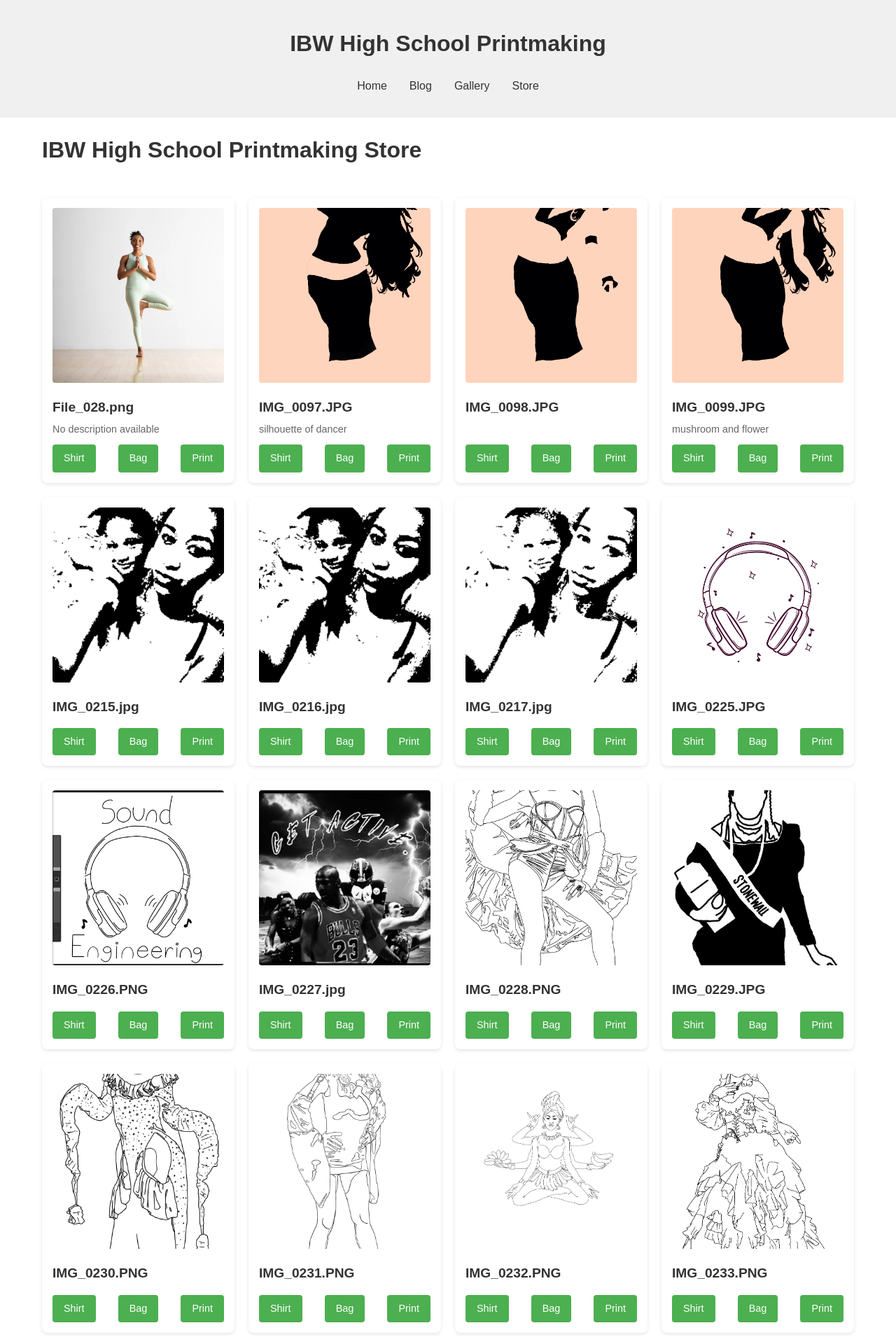
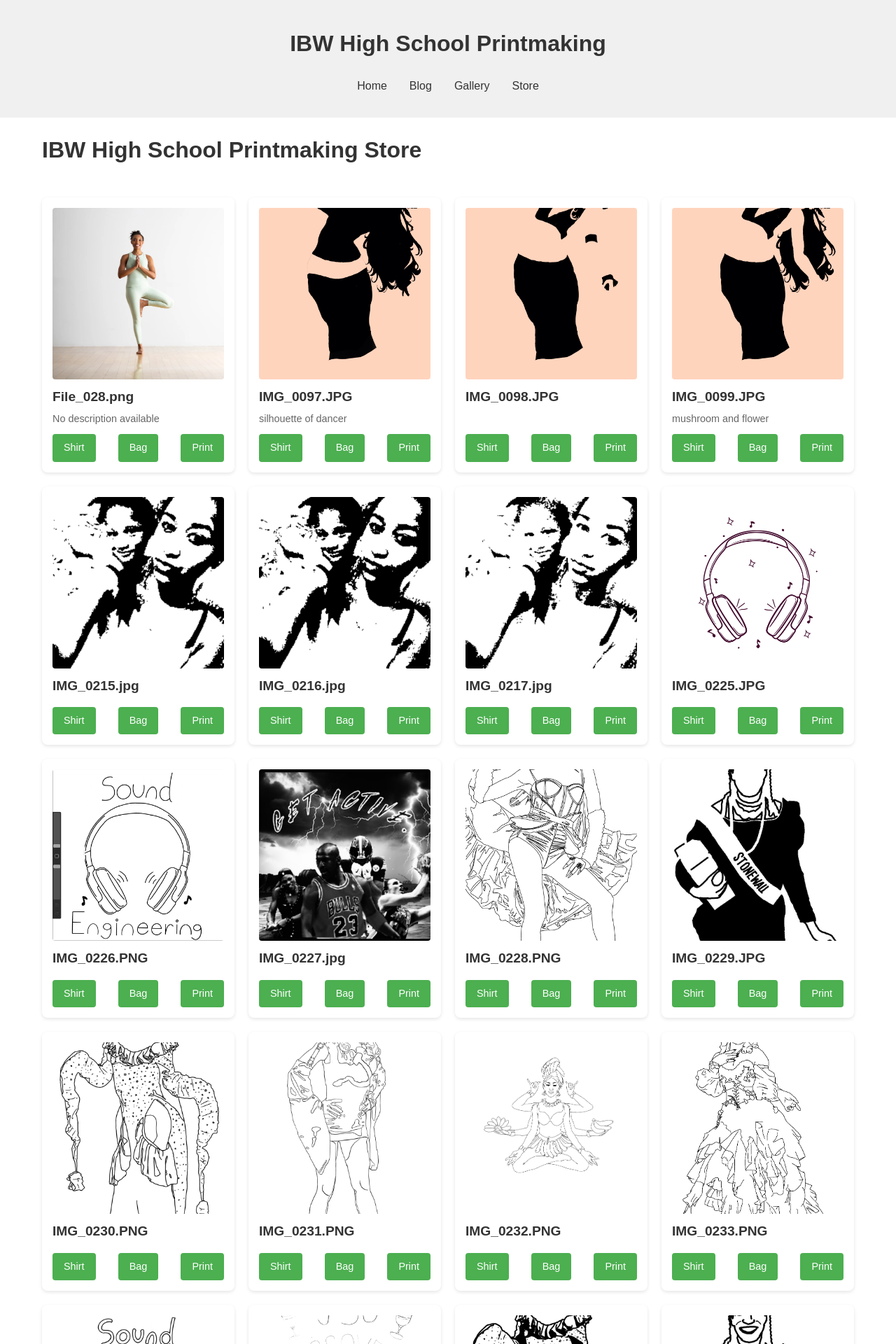
Before and after one commit to IBWPrintmaking/IBWPrintmaking.github.io, a Jekyll site: the page built from store.html, in a window 1280 px wide. Shown: the top 1920 px of the page at 70% size. Built offline with Jekyll 4.4.1, drawn with Linux system fonts in a browser that asks for light colours.

Commit message:
store format

```diff
--- a/assets/css/styles.css
+++ b/assets/css/styles.css
@@ -123,12 +123,21 @@ nav ul li a {
     flex-direction: column;
 }
 
+.thumbnail-container {
+    width: 100%;
+    padding-top: 100%; /* This creates a 1:1 aspect ratio */
+    position: relative;
+    overflow: hidden;
+    border-radius: 4px;
+}
+
 .store-item img {
+    position: absolute;
+    top: 0;
+    left: 0;
     width: 100%;
-    height: 250px;
-    border-radius: 4px;
+    height: 100%;
     object-fit: cover;
-    margin-bottom: 10px;
 }
 
 .store-item h2 {
--- a/store.html
+++ b/store.html
@@ -10,7 +10,9 @@ title: Store
     {% if image.path contains '/assets/designs/' %}
       {% assign image_name = image.path | split: '/' | last %}
       <div class="store-item">
-        <img src="{{ site.baseurl }}{{ image.path }}" alt="{{ image.name }}" loading="lazy">
+        <div class="thumbnail-container">
+          <img src="{{ site.baseurl }}{{ image.path }}" alt="{{ image.name }}" loading="lazy">
+        </div>
         <h2>{{ image.name }}</h2>
         {% if site.data.design_descriptions[image_name] %}
           <p class="design-description">{{ site.data.design_descriptions[image_name] }}</p>
```
